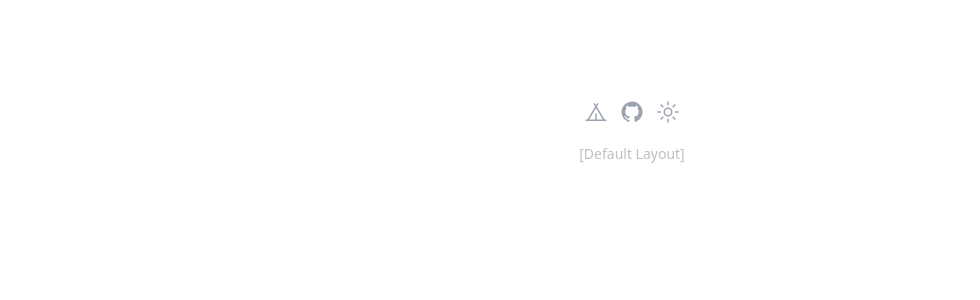
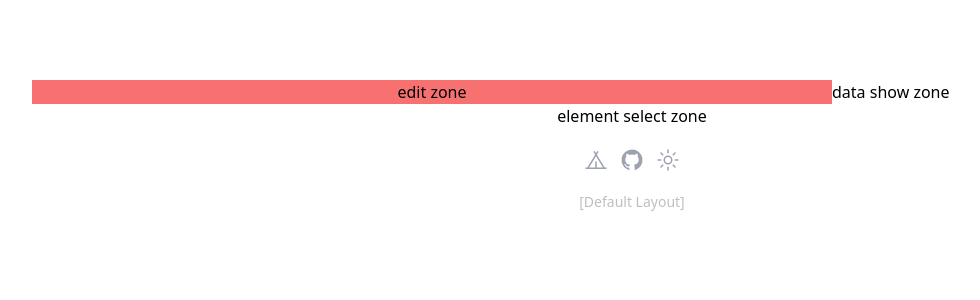
Before and after one commit to Deeplycovered-leaf/box-game, a Nuxt app: page /edit in a window 1280 px wide. Before the commit this address had no page. Shown: the top 300 px of the page, without its empty margins (8-988 px from the left). Built offline with nearby package versions, Linux system fonts and the light colour scheme; a web font is replaced by a local one.

Commit message:
feat: init map edit

```diff
--- /dev/null
+++ b/pages/edit.vue
@@ -0,0 +1,18 @@
+<script lang="ts" setup>
+
+</script>
+
+<template>
+  <div>
+    <div flex>
+      <div class="w-2/3 bg-red">
+        edit zone
+      </div>
+      <div>data show zone</div>
+    </div>
+    <div>element select zone</div>
+  </div>
+</template>
+
+<style scoped>
+</style>
```
